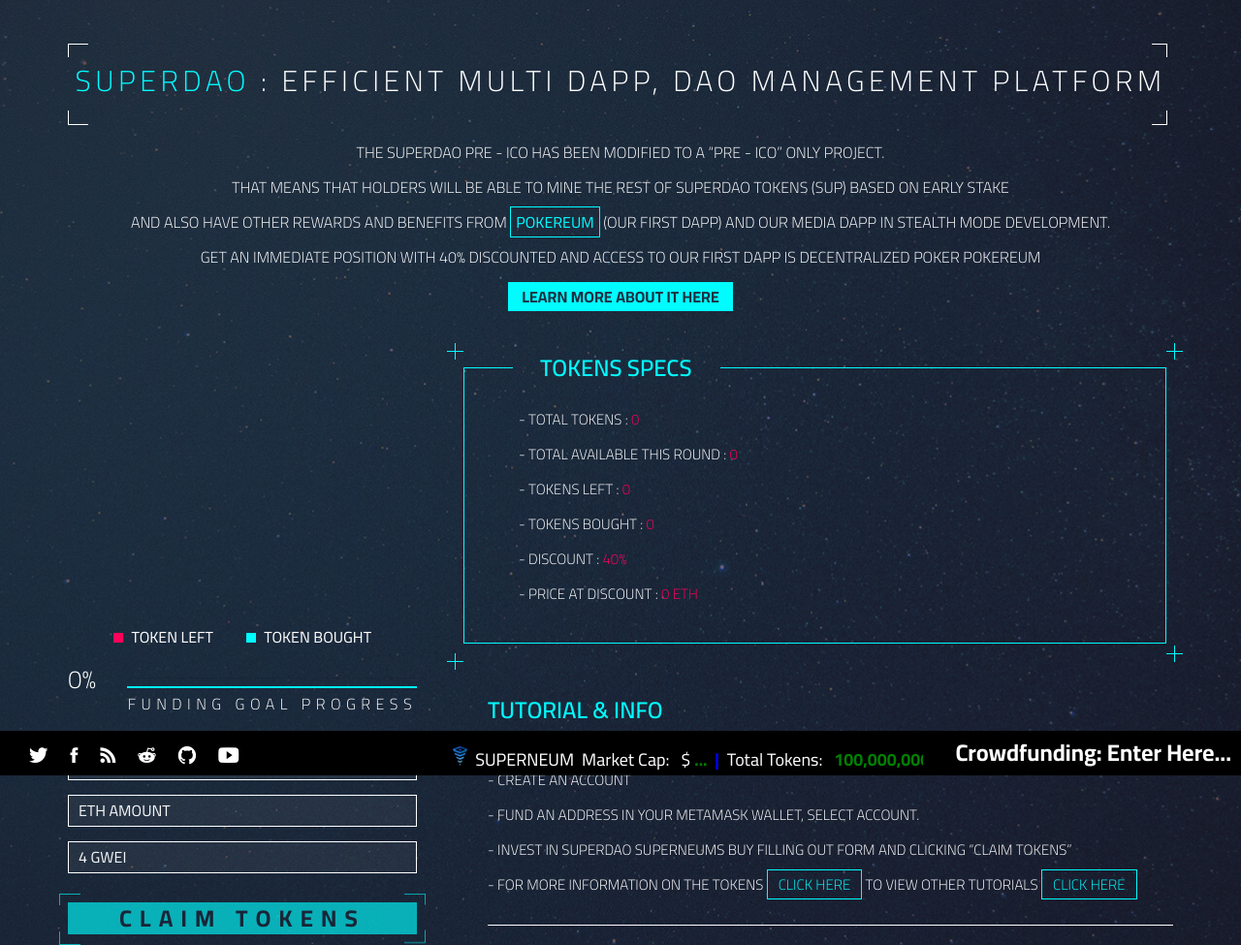
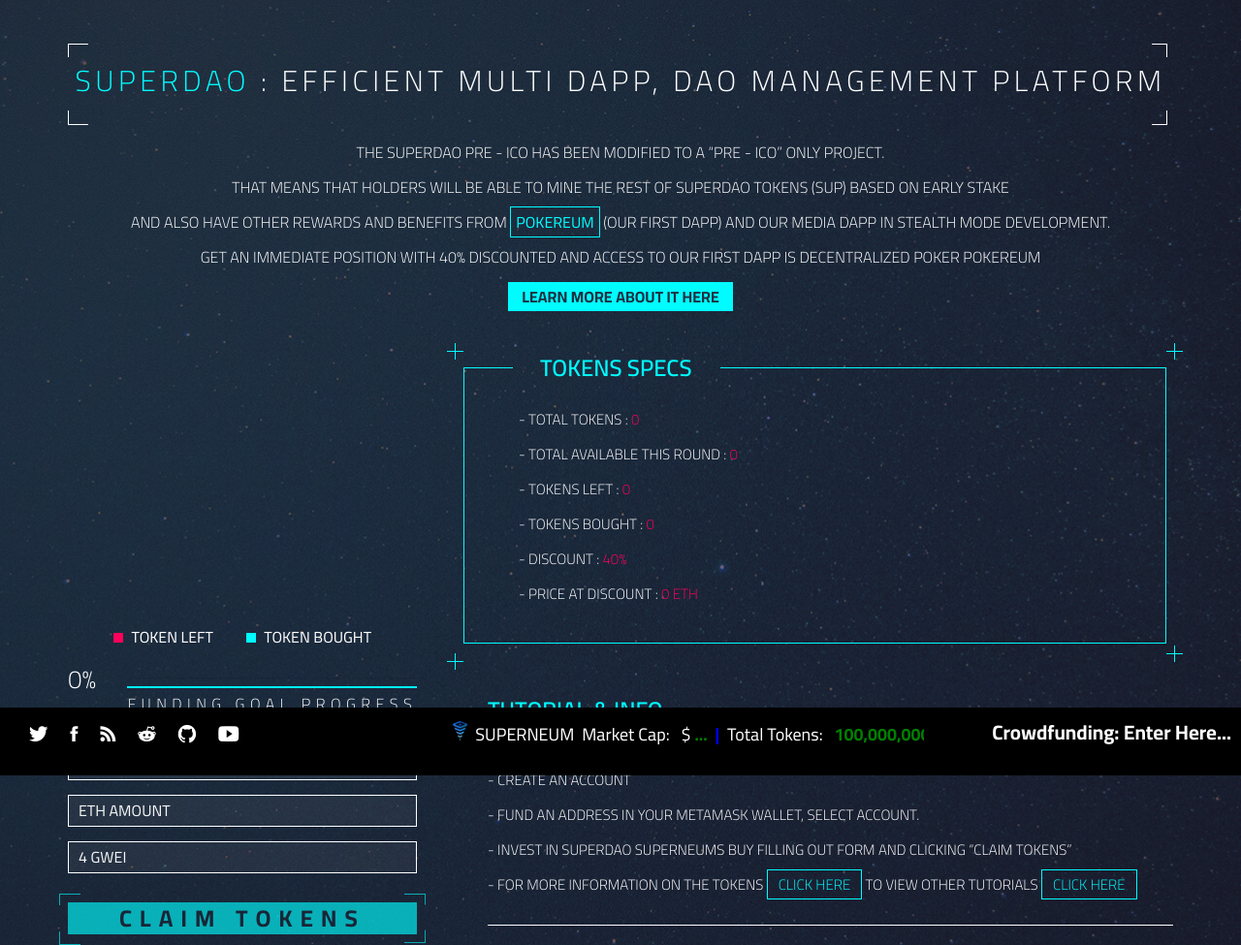
Before and after one commit to Superdao-DAO/Superdao-webclaim, a plain HTML site: page index.html in a window 1280 px wide. Shown: the top 975 px of the page at 97% size. Drawn offline with nearby package versions, Linux system fonts and the light colour scheme; no server answers.

Commit message:
Fix footer

```diff
--- a/css/style.css
+++ b/css/style.css
@@ -628,13 +628,14 @@
 
 /* Footer */
 .footer {
-  position: fixed;
+  position: fixed !important;
   right: 0;
   bottom: 0;
   left: 0;
-  padding: 1rem;
-  padding-bottom: 30px;
-  height: 20px;
+  padding: 0.9rem;
+  padding-bottom: 2rem;
+  /*height: 20px;
+  max-height: 100px;*/
   background-color: black;
   text-align: center;
   color: white;
@@ -642,6 +643,8 @@
 }
 
 .footer2 {
+  position: relative;
+  top: 0;
   margin: -0.2% auto;
   width: 50%;
   font-size: 18px;
@@ -657,7 +660,8 @@
 
 .footer button{
     border: 0px;
-    font-size: 24px;
+    /*font-size: 24px;*/
+    font-size: 1.3rem;
     display: block;
     min-width: auto;
     min-height: 35px;
@@ -667,10 +671,14 @@
     letter-spacing: 0.1.5em;
 }
 
+.footer .buttom{
+  top: 0.2rem;
+}
+
 .buttom {
   position: absolute;
-  bottom: 0;
-  height: 35px;
+  z-index: 10;
+  /*height: 35px;*/
   margin: 5px 10px;
   padding: 0px 10px;
   color: #fff;
```
